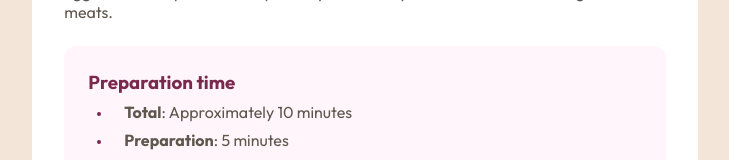
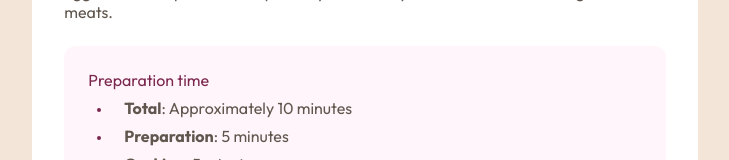
Before and after one commit to Midnight-Black-Wolf/recipe-page-main, a plain HTML site: page index.html in a window 1280 px wide. Shown: the part 518-678 px from the top of the page, without its empty margins (275-1004 px from the left). Drawn offline with Linux system fonts and the light colour scheme.

Commit message:
Update index.html

```diff
--- a/index.html
+++ b/index.html
@@ -21,7 +21,7 @@
   <p>An easy and quick dish, perfect for any meal. This classic omelette combines beaten eggs cooked
   to perfection, optionally filled with your choice of cheese, vegetables, or meats.</p>
   <div class="preparation-time">
-    <h3 class="title">Preparation time</h3>
+    <span class="title">Preparation time</span>
     <ul>
       <li><strong>Total</strong>: Approximately 10 minutes</li>
       <li><strong>Preparation</strong>: 5 minutes</li>
```
